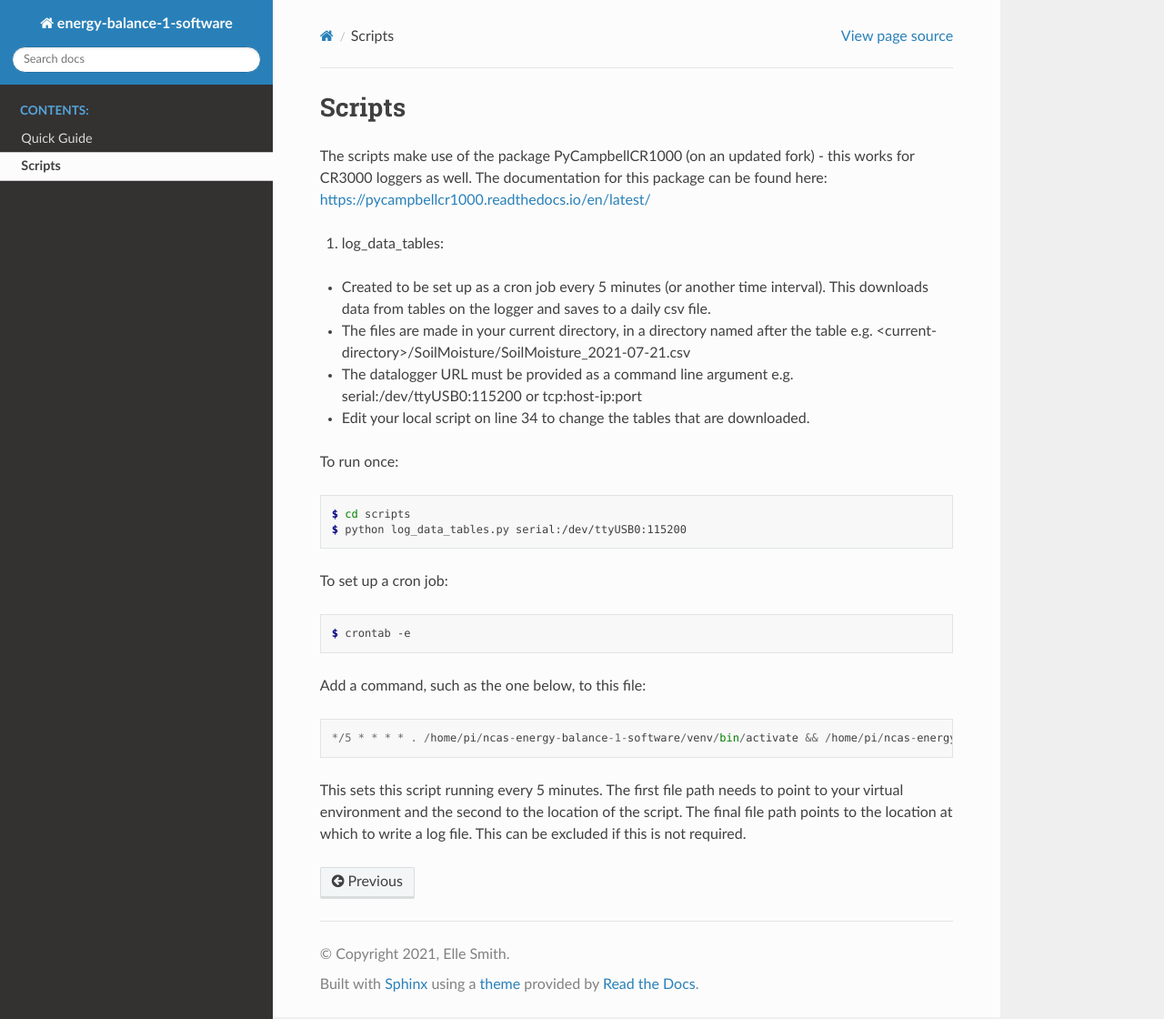
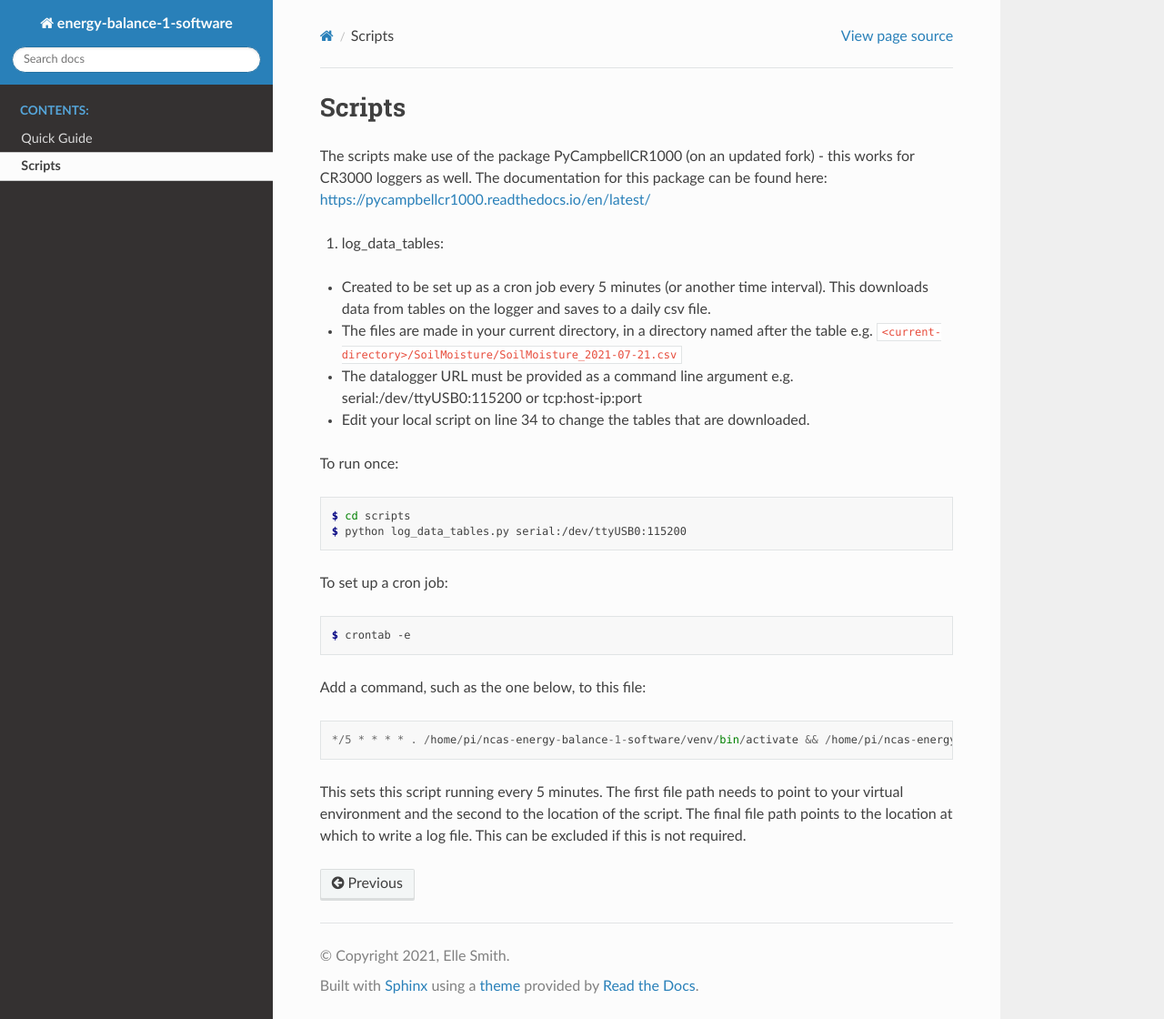
Before and after one commit to ncasuk/ncas-energy-balance-1-software, a Sphinx documentation site: the page built from docs/scripts.rst, in a window 1280 px wide and 1120 px high. Shown: the whole window at 91% size. Built offline with Sphinx 7.4.7 and the Read the Docs theme 2.0.0, drawn with Linux system fonts in a browser that asks for light colours.

```diff
--- a/docs/scripts.rst
+++ b/docs/scripts.rst
@@ -10,7 +10,7 @@ The documentation for this package can be found here: https://pycampbellcr1000.r
 1. log_data_tables:
 
 - Created to be set up as a cron job every 5 minutes (or another time interval). This downloads data from tables on the logger and saves to a daily csv file.
-- The files are made in your current directory, in a directory named after the table e.g. <current-directory>/SoilMoisture/SoilMoisture_2021-07-21.csv
+- The files are made in your current directory, in a directory named after the table e.g. ``<current-directory>/SoilMoisture/SoilMoisture_2021-07-21.csv``
 - The datalogger URL must be provided as a command line argument e.g. serial:/dev/ttyUSB0:115200 or tcp:host-ip:port
 - Edit your local script on line 34 to change the tables that are downloaded.
 
```
